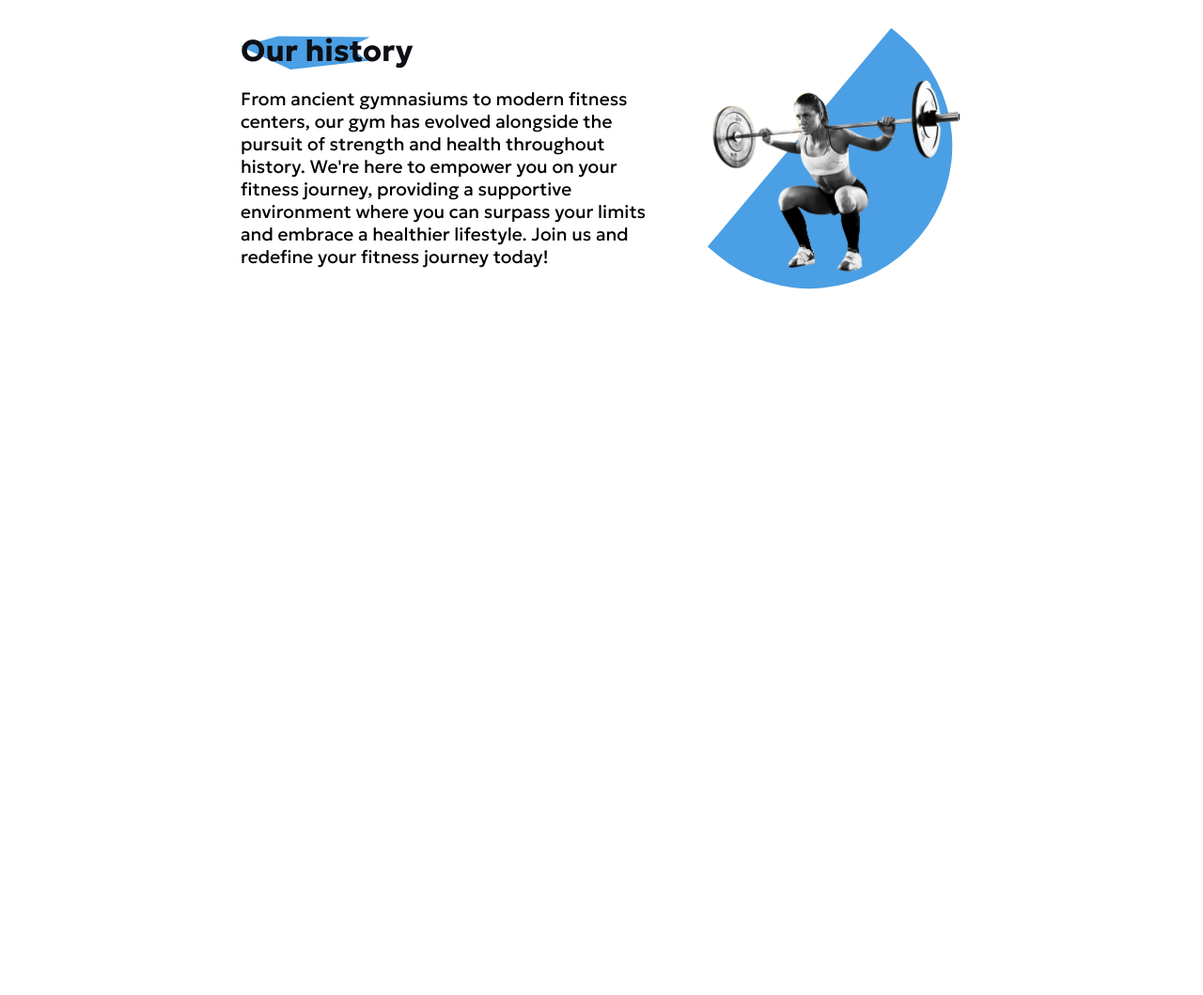
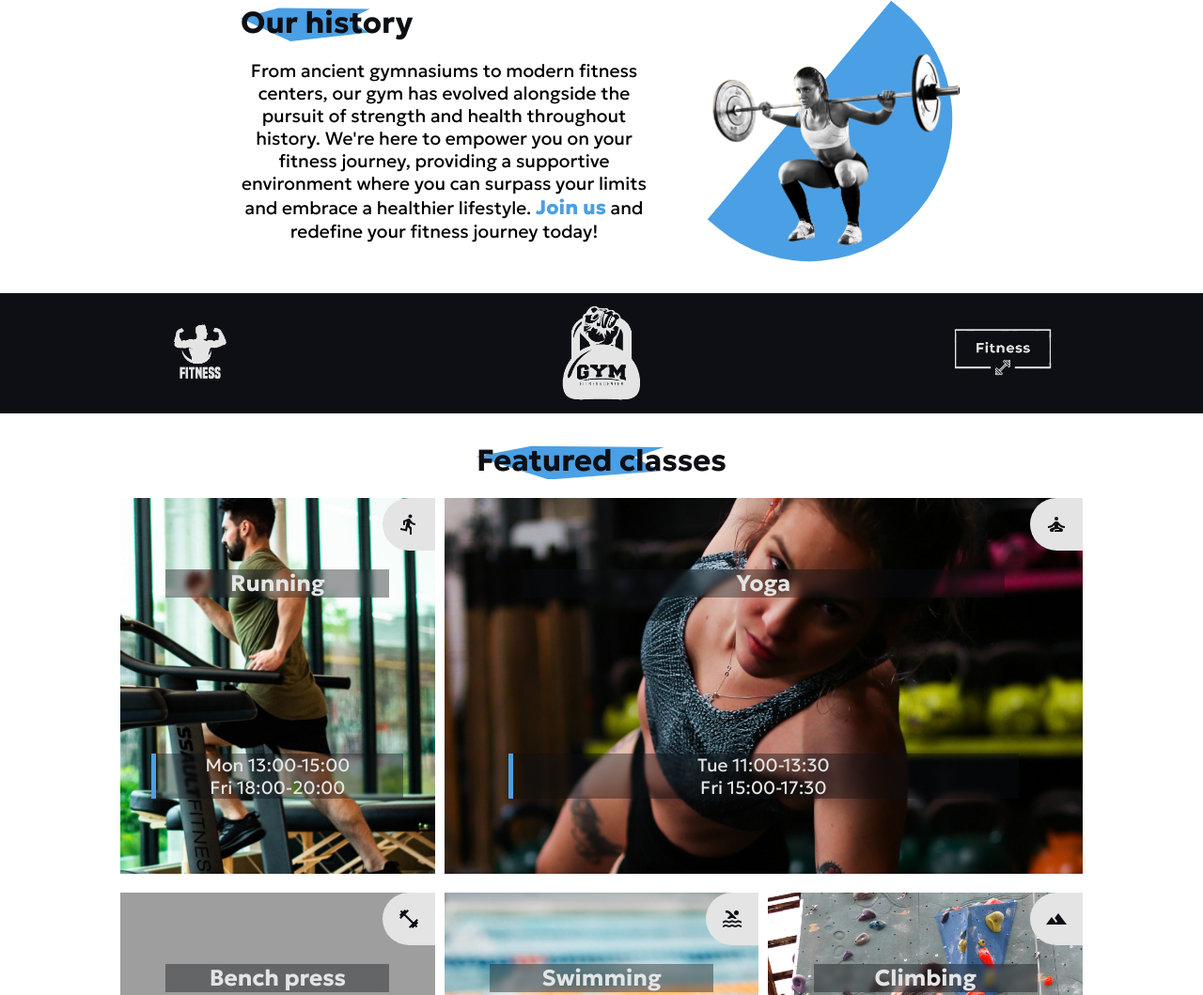
Before and after one commit to Faveq/GymLab, a React app in the folder gymlab/: page / in a window 1280 px wide. Shown: the part 1072-2131 px from the top of the page at 94% size. Built offline with nearby package versions, Linux system fonts and the light colour scheme; grey boxes are pictures that could not be loaded.

Commit message:
Adding partners and featured sections

```diff
--- a/gymlab/src/Components/AboutPageComponents/AboutUs.js
+++ b/gymlab/src/Components/AboutPageComponents/AboutUs.js
@@ -1,5 +1,6 @@
 import React from "react";
 import "../../Styles/AboutUsPageStyles/AboutUs.css";
+import { Link } from "react-router-dom";
 
 const AboutUs = () => {
   return (
@@ -11,7 +12,7 @@ const AboutUs = () => {
           alongside the pursuit of strength and health throughout history. We're
           here to empower you on your fitness journey, providing a supportive
           environment where you can surpass your limits and embrace a healthier
-          lifestyle. Join us and redefine your fitness journey today!
+          lifestyle. <Link to="/membership" className="joinUsLink">Join us</Link> and redefine your fitness journey today!
         </p>
         <div  className="imageContainer">
         <img
--- /dev/null
+++ b/gymlab/src/Components/HomePageComponents/FeaturedClasses.js
@@ -0,0 +1,50 @@
+import React from "react";
+import "../../Styles/HomePageStyles/FeaturedClasses.css";
+import Tile from "./Tile";
+import DirectionsRunIcon from "@mui/icons-material/DirectionsRun";
+import SelfImprovementIcon from "@mui/icons-material/SelfImprovement";
+import FitnessCenterIcon from "@mui/icons-material/FitnessCenter";
+import PoolIcon from "@mui/icons-material/Pool";
+import TerrainIcon from "@mui/icons-material/Terrain";
+
+const FeaturedClasses = () => {
+  return (
+    <div className="featuredClasses">
+      <h1 className="sectionHeading">Featured classes</h1>
+      <div className="featuredClassesContainer">
+        <Tile
+          title="Running"
+          description="Mon 13:00-15:00 <br /> Fri 18:00-20:00"
+          icon={<DirectionsRunIcon />}
+          backgroundImg={"Images/treadmill.jpg"}
+        />
+        <Tile
+          title="Yoga"
+          description="Tue 11:00-13:30 <br /> Fri 15:00-17:30"
+          icon={<SelfImprovementIcon />}
+          backgroundImg={"Images/yoga.jpg"}
+        />
+        <Tile
+          title="Bench press"
+          description="Mon 7:00-9:00 <br /> Thu 19:00-22:00"
+          icon={<FitnessCenterIcon />}
+          backgroundImg={"Images/bench.jpg"}
+        />
+        <Tile
+          title="Swimming"
+          description="Sun 16:00-17:30 <br /> Wed 7:00-8:30"
+          icon={<PoolIcon />}
+          backgroundImg={"Images/swimming.jpg"}
+        />
+        <Tile
+          title="Climbing"
+          description="Tue 10:00-12:00<br /> Sat 8:00-10:00"
+          icon={<TerrainIcon />}
+          backgroundImg={"Images/climbing.jpg"}
+        />
+      </div>
+    </div>
+  );
+};
+
+export default FeaturedClasses;
--- /dev/null
+++ b/gymlab/src/Components/HomePageComponents/PartnersSection.js
@@ -0,0 +1,26 @@
+import React from "react";
+import "../../Styles/HomePageStyles/PartnersSection.css";
+
+const PartnersSection = () => {
+  return (
+    <div className="partnersContainer">
+      <img
+        src={process.env.PUBLIC_URL + "/Images/partner2.png"}
+        alt="Fitness"
+        className="partnerLogo"
+      />
+      <img
+        src={process.env.PUBLIC_URL + "/Images/partner1.png"}
+        alt="Gym Fitness Center"
+        className="partnerLogo"
+      />
+      <img
+        src={process.env.PUBLIC_URL + "/Images/partner3.png"}
+        alt="Fitness"
+        className="partnerLogo"
+      />
+    </div>
+  );
+};
+
+export default PartnersSection;
--- a/gymlab/src/Components/HomePageComponents/Tile.js
+++ b/gymlab/src/Components/HomePageComponents/Tile.js
@@ -2,12 +2,12 @@ import React from "react";
 import "../../Styles/HomePageStyles/Tile.css"
 
 const Tile = (props) => {
-    const { title, description, icon } = props;
+    const { title, description, icon, backgroundImg } = props;
 
-  return <div className="tile">
+  return <div className="tile" style={backgroundImg ? {backgroundImage: `url(${backgroundImg})`} : {}}>
     <div className="icon-container">{icon}</div>
     <h2>{title}</h2>
-    <p>{description}</p>
+    <p dangerouslySetInnerHTML={{ __html: description }} />
     </div>
 };
 
--- a/gymlab/src/Pages/HomePage.js
+++ b/gymlab/src/Pages/HomePage.js
@@ -6,6 +6,8 @@ import PersonPinIcon from '@mui/icons-material/PersonPin';
 import FitnessCenterIcon from '@mui/icons-material/FitnessCenter';
 import DiscountIcon from '@mui/icons-material/Discount';
 import AboutUs from "../Components/AboutPageComponents/AboutUs.js";
+import PartnersSection from "../Components/HomePageComponents/PartnersSection.js";
+import FeaturedClasses from "../Components/HomePageComponents/FeaturedClasses.js";
 
 const HomePage = () => {
   return (
@@ -17,6 +19,8 @@ const HomePage = () => {
         <Tile icon={<DiscountIcon/>} title="Prices" description="Most competitive prices"/>
       </div>
       <AboutUs/>
+      <PartnersSection/>
+      <FeaturedClasses/>
 
     </div>
   );
--- a/gymlab/src/Styles/AboutUsPageStyles/AboutUs.css
+++ b/gymlab/src/Styles/AboutUsPageStyles/AboutUs.css
@@ -16,7 +16,7 @@
     width: 50%;
     font-size: 1.2em;
   }
-  .imageContainer{
+  .imageContainer {
     position: relative;
     margin: 0;
     width: 50%;
@@ -25,7 +25,7 @@
     position: relative;
     width: 70%;
   }
-  .imageContainer::after{
+  .imageContainer::after {
     content: "";
     position: absolute;
     z-index: -1;
@@ -38,6 +38,29 @@
     background-color: var(--primaryColor);
   }
 }
+.joinUsLink {
+  text-decoration: none;
+  color: var(--primaryColor);
+  font-weight: 800;
+  font-size: 1.1em;
+  position: relative;
+}
+.joinUsLink::after {
+  content: "";
+  position: absolute;
+  width: 0%;
+  height: 2px;
+  bottom: 1px;
+  left: 0px;
+  transition: all 0.5s ease;
+  background-color: var(--primaryColor);
+}
+
+.joinUsLink:hover::after {
+  width: 100%;
+}
+
+
 @media only screen and (max-width: 970px) {
   .aboutUs {
     align-items: center;
@@ -52,7 +75,7 @@
     width: 0%;
     display: none;
   }
-    p{
+  p {
     width: 100%;
   }
 }
--- a/gymlab/src/Styles/App.css
+++ b/gymlab/src/Styles/App.css
@@ -1,5 +1,5 @@
 html{
-  height: 3000px;
+  height: 4000px;
 }
 nav{
   display: flex;
--- /dev/null
+++ b/gymlab/src/Styles/HomePageStyles/FeaturedClasses.css
@@ -0,0 +1,43 @@
+.featuredClasses{
+    margin-top: 30px;
+    display: flex;
+    flex-direction: column;
+    .sectionHeading{
+        align-self: center;
+    }
+}
+.featuredClassesContainer {
+    align-self: center;
+    display: grid;
+    grid-template-columns: repeat(3, 1fr);
+    grid-template-rows: repeat(2, 1fr);
+    grid-column-gap: 0px;
+    grid-row-gap: 0px;
+    gap: 10px;
+    color: var(--secondaryColor);
+    padding-left: 20%;
+    padding-right: 20%;
+    grid-template-columns: repeat(3, minmax(0, 380px));
+    margin-top: 10px;
+    grid-auto-columns: minmax(0, auto);
+}
+.featuredClassesContainer > div:nth-child(1) { grid-area: 1 / 1 / 2 / 2; }
+.featuredClassesContainer > div:nth-child(2) { grid-area: 1 / 2 / 2 / 4; }
+.featuredClassesContainer > div:nth-child(3) { grid-area: 2 / 1 / 3 / 2; }
+.featuredClassesContainer > div:nth-child(4) { grid-area: 2 / 2 / 3 / 3; }
+.featuredClassesContainer > div:nth-child(5) { grid-area: 2 / 3 / 3 / 4; }
+
+@media only screen and (max-width: 1500px) {
+    .featuredClassesContainer {
+        padding-left: 10%;
+        padding-right: 10%;
+    }
+}
+
+@media only screen and (max-width: 1000px) {
+    .featuredClassesContainer {
+        display: flex;
+        flex-direction: column;
+        width: 80%;
+    }
+}
--- /dev/null
+++ b/gymlab/src/Styles/HomePageStyles/PartnersSection.css
@@ -0,0 +1,25 @@
+.partnersContainer{
+    width: 100%;
+    background-color: var(--thirdColor);
+    display: flex;
+    justify-content: space-around;
+    margin-top: 35px;
+}
+.partnerLogo{
+    aspect-ratio: 1/1;
+    width: 10vw;
+}
+.partnerLogo:hover{
+    cursor: pointer;
+}
+
+@media only screen and (max-width: 800px) {
+    .partnersContainer{
+        flex-direction: column;
+        align-items: center;
+    }
+    .partnerLogo{
+        aspect-ratio: 1/1;
+        width: 20vw;
+    }
+}
--- a/gymlab/src/Styles/HomePageStyles/Tile.css
+++ b/gymlab/src/Styles/HomePageStyles/Tile.css
@@ -1,40 +1,135 @@
-.tile{
+h2 {
+  text-align: center;
+  margin: 15px;
+}
+p {
+  font-size: 1.2em;
+  text-align: center;
+}
+/**Tiles under the banner**/
+.tiles {
+  .tile {
     position: relative;
     background-color: var(--secondaryColor);
     color: var(--thirdColor);
     padding: 77px;
-    clip-path: polygon(52% 19%, 91% 4%, 100% 60%, 75% 86%, 36% 80%, 5% 69%, 18% 14%);
+    clip-path: polygon(
+      52% 19%,
+      91% 4%,
+      100% 60%,
+      75% 86%,
+      36% 80%,
+      5% 69%,
+      18% 14%
+    );
     display: flex;
     flex-direction: column;
     align-items: center;
     z-index: 1;
     cursor: pointer;
-    transition: all .3s ease;
+    transition: all 0.3s ease;
 
-
-    h2{
-        text-align: center;
-        margin: 15px;
-    }
-    p{
-        font-size: 1.2em;
-        text-align: center;
-    }
-    .icon-container > *{
+    .icon-container > * {
       color: var(--primaryColor);
       transform: scale(1.9);
       margin: none;
     }
   }
-.tile:hover{
+  .tile:hover {
     background-color: var(--primaryColor);
     color: var(--secondaryColor);
 
-    .icon-container > *{
+    .icon-container > * {
       color: var(--thirdColor);
     }
   }
 
-.tile > *{
+  .tile > * {
     margin: 0;
   }
+}
+
+/**Featured classes tiles**/
+.featuredClassesContainer {
+  .tile {
+    all: inherit;
+    backdrop-filter: blur(1px);
+    font-family: inherit;
+    display: flex;
+    flex-direction: column;
+    background-size: cover;
+    justify-content: space-around;
+    background-position: center;
+    height: 400px;
+    transition: all 0.5s ease;
+    background-size: 380px;
+    position: relative;
+    backdrop-filter: blur(10px);
+
+
+    h2 {
+      background: var(--thirdColorLowOpacity);
+      backdrop-filter: blur(3px);
+    }
+
+    p {
+      background-color: var(--thirdColorLowOpacity);
+      backdrop-filter: blur(1px);
+    }
+    p::before {
+      content: "";
+      position: absolute;
+      width: 5px;
+      height: 100%;
+      top: 0%;
+      left: 0%;
+      background-color: var(--primaryColor);
+      transition: all 0.2s ease;
+      z-index: -1;
+    }
+
+    .icon-container {
+      all: initial;
+      position: absolute;
+      padding: 16px;
+      display: flex;
+      justify-self: center;
+      align-items: center;
+      border-radius: 50px 0px 0px 50px;
+      background-color: var(--secondaryColor);
+      color: var(--thirdColor) !important;
+      top: 0px;
+      right: 0px;
+    }
+  }
+  .tile:nth-child(2) {
+    background-size: 800px !important;
+  }
+  .tile:hover {
+    cursor: pointer;
+    background-size: 120% !important;
+
+    .icon-container {
+      color: var(--primaryColor) !important;
+    }
+    p::before {
+      width: 100%;
+    }
+  }
+  @media only screen and (max-width: 1000px) {
+    .tile {
+        background-size: 950px;
+        align-items: center;
+        text-align: center;
+        h2{
+            padding-left: 8px;
+            padding-right: 8px;
+        }
+    }
+
+    .tile:hover {
+        background-size: 1000px !important;
+    }
+}
+
+}
```
Also changed, not shown: gymlab/public/Images/climbing.jpg (added), gymlab/public/Images/partner1.png (added), gymlab/public/Images/partner2.png (added), gymlab/public/Images/partner3.png (added), gymlab/public/Images/swimming.jpg (added), gymlab/public/Images/treadmill.jpg (added), gymlab/public/Images/yoga.jpg (added), 1 other file. Lines whose indentation alone changed are shown as unchanged.
